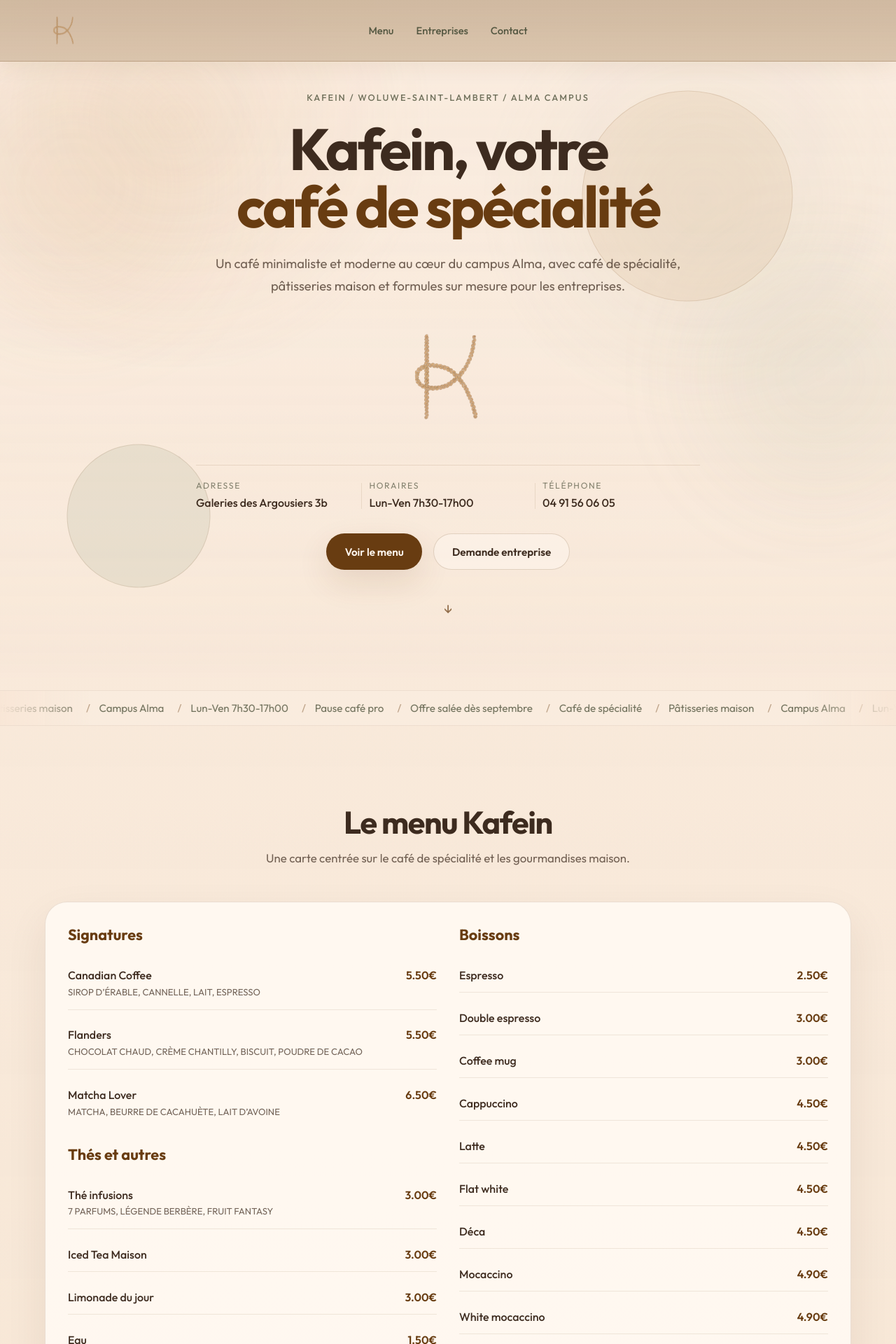
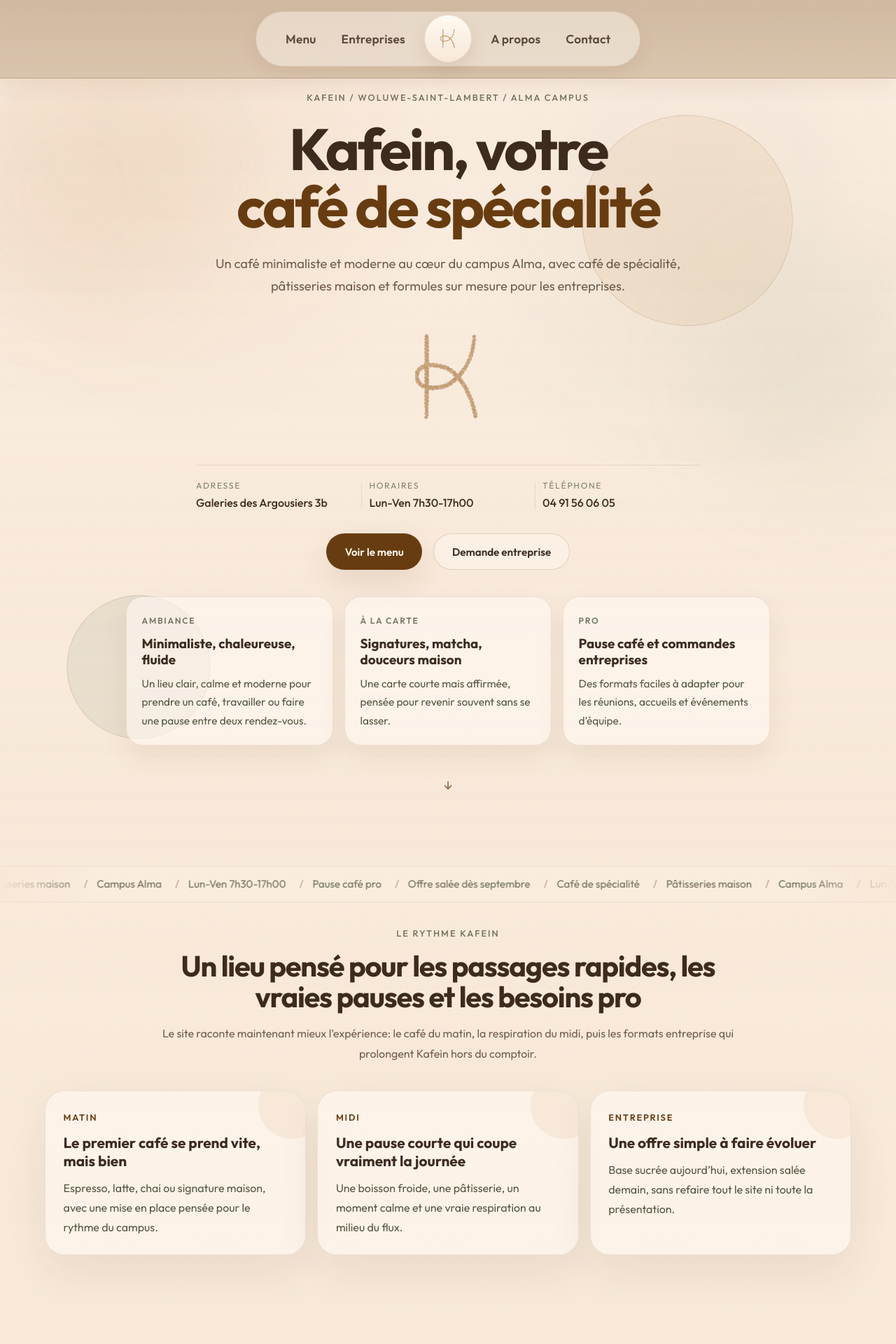
Before and after one commit to Kafein-s-team/Kafein, a React (Vite) app: page / in a window 1280 px wide. Shown: the top 1920 px of the page at 70% size. Built offline with nearby package versions, Linux system fonts and the light colour scheme.

Commit message:
Refine test branch navigation and visuals

```diff
--- a/index.html
+++ b/index.html
@@ -2,7 +2,7 @@
 <html lang="en">
   <head>
     <meta charset="UTF-8" />
-    <link rel="icon" type="image/svg+xml" href="/favicon.svg" />
+    <link rel="icon" type="image/png" href="/favicon.png" />
     <meta name="viewport" content="width=device-width, initial-scale=1.0" />
     <title>Kafein - Coffee & Pancakes Brussels</title>
   </head>
--- a/src/App.css
+++ b/src/App.css
@@ -186,11 +186,10 @@
   top: 0;
   left: 0;
   right: 0;
-  display: grid;
-  grid-template-columns: 1fr auto 1fr;
+  display: flex;
   justify-content: center;
   align-items: center;
-  padding: 1.1rem 5%;
+  padding: 1rem 5%;
   background:
     linear-gradient(180deg, rgba(104, 60, 17, 0.22), rgba(104, 60, 17, 0.14)),
     rgba(236, 218, 198, 0.9);
@@ -200,35 +199,77 @@
   z-index: 100;
 }
 
+.nav-shell {
+  display: grid;
+  grid-template-columns: minmax(0, 1fr) auto minmax(0, 1fr);
+  align-items: center;
+  gap: 0.75rem;
+  padding: 0.28rem;
+  border-radius: 999px;
+  background: rgba(255, 249, 242, 0.46);
+  border: 1px solid rgba(104, 60, 17, 0.1);
+  box-shadow: 0 12px 24px rgba(104, 60, 17, 0.08);
+  width: min(550px, calc(100% - 7rem));
+}
+
+.nav-group {
+  display: flex;
+  align-items: center;
+  gap: 0.35rem;
+  min-width: 0;
+}
+
+.nav-group-left {
+  justify-content: flex-end;
+}
+
+.nav-group-right {
+  justify-content: flex-start;
+}
+
+.nav-group a {
+  position: relative;
+  text-decoration: none;
+  color: rgba(61, 43, 31, 0.82);
+  font-size: 1.08rem;
+  font-weight: 600;
+  letter-spacing: 0.01em;
+  padding: 0.72rem 0.95rem;
+  border-radius: 999px;
+  transition:
+    color 0.25s ease,
+    background-color 0.25s ease,
+    transform 0.25s ease;
+}
+
+.nav-group a:hover {
+  color: var(--accent-strong);
+  background: rgba(255, 249, 242, 0.82);
+  transform: translateY(-1px);
+}
+
+.nav-links {
+  display: none;
+}
+
 .logo {
   display: inline-flex;
   align-items: center;
   text-decoration: none;
-  justify-self: start;
+  width: 68px;
+  height: 68px;
+  padding: 0.82rem;
+  border-radius: 999px;
+  background:
+    linear-gradient(180deg, rgba(255, 249, 242, 0.92), rgba(248, 230, 214, 0.8)),
+    rgba(255, 249, 242, 0.8);
+  border: 1px solid rgba(104, 60, 17, 0.12);
+  box-shadow: 0 12px 26px rgba(104, 60, 17, 0.12);
 }
 
 .logo-img {
-  height: 52px;
-  width: auto;
-}
-
-.nav-links {
-  display: flex;
-  gap: 2rem;
-  align-items: center;
-  justify-self: center;
-}
-
-.nav-links a {
-  text-decoration: none;
-  color: var(--text-secondary);
-  font-size: 0.92rem;
-  font-weight: 500;
-  transition: color 0.25s ease;
-}
-
-.nav-links a:hover {
-  color: var(--accent-strong);
+  width: 100%;
+  height: auto;
 }
 
 .mobile-menu-toggle {
@@ -238,6 +279,8 @@
   cursor: pointer;
   padding: 0.4rem;
   z-index: 101;
+  position: absolute;
+  right: 5%;
 }
 
 .hamburger {
@@ -433,6 +476,45 @@
   margin-top: 2rem;
 }
 
+.hero-panels {
+  margin-top: 2.4rem;
+  display: grid;
+  grid-template-columns: repeat(3, 1fr);
+  gap: 1rem;
+}
+
+.hero-panel {
+  padding: 1.35rem;
+  border-radius: 24px;
+  text-align: left;
+  background: rgba(255, 249, 242, 0.62);
+  border: 1px solid rgba(104, 60, 17, 0.1);
+  box-shadow: 0 18px 38px rgba(104, 60, 17, 0.08);
+  backdrop-filter: blur(10px);
+}
+
+.hero-panel-label {
+  display: inline-block;
+  color: rgba(85, 88, 66, 0.8);
+  font-size: 0.76rem;
+  font-weight: 600;
+  letter-spacing: 0.14em;
+  text-transform: uppercase;
+}
+
+.hero-panel h3 {
+  margin-top: 0.8rem;
+  font-size: 1.18rem;
+  line-height: 1.2;
+}
+
+.hero-panel p {
+  margin-top: 0.7rem;
+  color: var(--text-secondary);
+  font-size: 0.96rem;
+  line-height: 1.7;
+}
+
 .btn-primary,
 .btn-secondary {
   display: inline-flex;
@@ -573,6 +655,83 @@
   color: var(--text-muted);
   font-size: 1.05rem;
   line-height: 1.7;
+}
+
+.ritual-section {
+  padding: 1rem 5% 6rem;
+}
+
+.ritual-intro {
+  max-width: 820px;
+  margin: 0 auto;
+  text-align: center;
+}
+
+.ritual-intro h2 {
+  margin-top: 1rem;
+  font-size: 2.6rem;
+  line-height: 1.06;
+  letter-spacing: -0.03em;
+}
+
+.ritual-intro p {
+  margin-top: 1rem;
+  color: var(--text-muted);
+  line-height: 1.8;
+}
+
+.ritual-grid {
+  max-width: 1200px;
+  margin: 2.4rem auto 0;
+  display: grid;
+  grid-template-columns: repeat(3, 1fr);
+  gap: 1rem;
+}
+
+.ritual-card {
+  position: relative;
+  padding: 1.6rem;
+  border-radius: 28px;
+  background: rgba(255, 249, 242, 0.62);
+  border: 1px solid rgba(104, 60, 17, 0.1);
+  box-shadow: var(--shadow-card);
+  overflow: hidden;
+}
+
+.ritual-card::after {
+  content: '';
+  position: absolute;
+  right: -1.8rem;
+  top: -1.8rem;
+  width: 6rem;
+  height: 6rem;
+  border-radius: 999px;
+  background: rgba(211, 169, 122, 0.14);
+}
+
+.ritual-time {
+  display: inline-block;
+  color: var(--accent-strong);
+  font-size: 0.8rem;
+  font-weight: 600;
+  letter-spacing: 0.14em;
+  text-transform: uppercase;
+}
+
+.ritual-card h3 {
+  position: relative;
+  z-index: 1;
+  margin-top: 0.85rem;
+  font-size: 1.3rem;
+  line-height: 1.25;
+}
+
+.ritual-card p {
+  position: relative;
+  z-index: 1;
+  margin-top: 0.75rem;
+  color: var(--text-secondary);
+  line-height: 1.75;
 }
 
 .menu-section {
@@ -1094,6 +1253,8 @@
     font-size: 4.2rem;
   }
 
+  .hero-panels,
+  .ritual-grid,
   .hero-meta {
     grid-template-columns: 1fr;
     gap: 1rem;
@@ -1135,6 +1296,14 @@
     display: block;
   }
 
+  .nav-shell {
+    display: none;
+  }
+
+  .nav-group {
+    display: none;
+  }
+
   .nav-links {
     position: fixed;
     top: 0;
@@ -1149,6 +1318,8 @@
     background: rgba(255, 249, 242, 0.98);
     border-left: 1px solid var(--border);
     transition: right 0.3s ease;
+    border-radius: 0;
+    box-shadow: none;
   }
 
   .nav-links.mobile-open {
@@ -1156,8 +1327,18 @@
   }
 
   .nav-links a {
-    font-size: 1.1rem;
+    width: 100%;
+    font-size: 1.08rem;
     color: var(--text-primary);
+    padding: 0.2rem 0;
+    background: transparent;
+  }
+
+  .logo {
+    justify-self: start;
+    width: 62px;
+    height: 62px;
+    padding: 0.75rem;
   }
 
   .hero,
@@ -1182,6 +1363,14 @@
     font-size: 1rem;
   }
 
+  .hero-panels {
+    margin-top: 2rem;
+  }
+
+  .ritual-intro h2 {
+    font-size: 2.15rem;
+  }
+
   .feature-rail::before,
   .feature-rail::after {
     width: 4rem;
@@ -1197,7 +1386,8 @@
 
   .section-header h2,
   .about-content h2,
-  .location-card h2 {
+  .location-card h2,
+  .ritual-intro h2 {
     font-size: 2.1rem;
   }
 
@@ -1228,6 +1418,12 @@
   .location-card {
     padding: 1.5rem;
     border-radius: 24px;
+  }
+
+  .hero-panel,
+  .ritual-card {
+    padding: 1.35rem;
+    border-radius: 22px;
   }
 }
 
@@ -1260,7 +1456,8 @@
 
   .section-header h2,
   .about-content h2,
-  .location-card h2 {
+  .location-card h2,
+  .ritual-intro h2 {
     font-size: 1.8rem;
   }
 
--- a/src/App.jsx
+++ b/src/App.jsx
@@ -3,9 +3,13 @@
 import logo from '../assets/logo.png'
 import './App.css'
 
-const navigationLinks = [
+const navigationLeftLinks = [
   { label: 'Menu', href: '#menu' },
   { label: 'Entreprises', href: '#entreprises' },
+]
+
+const navigationRightLinks = [
+  { label: 'A propos', href: '#about' },
   { label: 'Contact', href: '#contact' },
 ]
 
@@ -83,6 +87,42 @@
   'Sirop : vanille, noisette, caramel, pain d’épice (+0.50€)',
   'Extra shot (+0.50€)',
   'Extra matcha (+1€)',
+]
+
+const heroPanels = [
+  {
+    label: 'Ambiance',
+    title: 'Minimaliste, chaleureuse, fluide',
+    description: 'Un lieu clair, calme et moderne pour prendre un café, travailler ou faire une pause entre deux rendez-vous.',
+  },
+  {
+    label: 'À la carte',
+    title: 'Signatures, matcha, douceurs maison',
+    description: 'Une carte courte mais affirmée, pensée pour revenir souvent sans se lasser.',
+  },
+  {
+    label: 'Pro',
+    title: 'Pause café et commandes entreprises',
+    description: 'Des formats faciles à adapter pour les réunions, accueils et événements d’équipe.',
+  },
+]
+
+const ritualMoments = [
+  {
+    time: 'Matin',
+    title: 'Le premier café se prend vite, mais bien',
+    description: 'Espresso, latte, chai ou signature maison, avec une mise en place pensée pour le rythme du campus.',
+  },
+  {
+    time: 'Midi',
+    title: 'Une pause courte qui coupe vraiment la journée',
+    description: 'Une boisson froide, une pâtisserie, un moment calme et une vraie respiration au milieu du flux.',
+  },
+  {
+    time: 'Entreprise',
+    title: 'Une offre simple à faire évoluer',
+    description: 'Base sucrée aujourd’hui, extension salée demain, sans refaire tout le site ni toute la présentation.',
+  },
 ]
 
 const aboutCards = [
@@ -171,6 +211,52 @@
   const opacity = useTransform(scrollYProgress, [0, 0.45], [1, 0])
 
   const toggleMenu = () => setMobileMenuOpen((current) => !current)
+
+  const scrollToSection = (href) => {
+    const target = document.querySelector(href)
+
+    if (!target) {
+      return
+    }
+
+    const startY = window.scrollY
+    const targetY = target.getBoundingClientRect().top + window.scrollY - 92
+    const distance = targetY - startY
+    const duration = 850
+    let startTime = null
+
+    const easeInOutCubic = (value) => {
+      if (value < 0.5) {
+        return 4 * value * value * value
+      }
+
+      return 1 - Math.pow(-2 * value + 2, 3) / 2
+    }
+
+    const step = (timestamp) => {
+      if (!startTime) {
+        startTime = timestamp
+      }
+
+      const elapsed = timestamp - startTime
+      const progress = Math.min(elapsed / duration, 1)
+      const easedProgress = easeInOutCubic(progress)
+
+      window.scrollTo(0, startY + distance * easedProgress)
+
+      if (progress < 1) {
+        window.requestAnimationFrame(step)
+      }
+    }
+
+    window.requestAnimationFrame(step)
+  }
+
+  const handleNavClick = (event, href) => {
+    event.preventDefault()
+    setMobileMenuOpen(false)
+    scrollToSection(href)
+  }
 
   const handleFormChange = (event) => {
     const { name, value, type, checked } = event.target
@@ -277,14 +363,46 @@
         animate={{ y: 0 }}
         transition={{ duration: 0.8, ease: 'easeOut' }}
       >
+        <div className="nav-shell">
+          <div className="nav-group nav-group-left">
+            {navigationLeftLinks.map((link, index) => (
+              <motion.a
+                key={link.href}
+                href={link.href}
+                initial={{ opacity: 0, y: -20 }}
+                animate={{ opacity: 1, y: 0 }}
+                transition={{ delay: 0.35 + index * 0.1 }}
+                onClick={(event) => handleNavClick(event, link.href)}
+              >
+                {link.label}
+              </motion.a>
+            ))}
+          </div>
+
           <motion.a
             className="logo"
             href="#top"
             whileHover={{ scale: 1.03 }}
-          onClick={() => setMobileMenuOpen(false)}
+            onClick={(event) => handleNavClick(event, '#top')}
           >
             <img src={logo} alt="Logo Kafein" className="logo-img" />
           </motion.a>
+
+          <div className="nav-group nav-group-right">
+            {navigationRightLinks.map((link, index) => (
+              <motion.a
+                key={link.href}
+                href={link.href}
+                initial={{ opacity: 0, y: -20 }}
+                animate={{ opacity: 1, y: 0 }}
+                transition={{ delay: 0.55 + index * 0.1 }}
+                onClick={(event) => handleNavClick(event, link.href)}
+              >
+                {link.label}
+              </motion.a>
+            ))}
+          </div>
+        </div>
 
         <motion.button
           className="mobile-menu-toggle"
@@ -298,14 +416,14 @@
         </motion.button>
 
         <div id="site-navigation" className={`nav-links ${mobileMenuOpen ? 'mobile-open' : ''}`}>
-          {navigationLinks.map((link, index) => (
+          {[...navigationLeftLinks, ...navigationRightLinks].map((link, index) => (
             <motion.a
               key={link.href}
               href={link.href}
               initial={{ opacity: 0, y: -20 }}
               animate={{ opacity: 1, y: 0 }}
-              transition={{ delay: 0.45 + index * 0.1 }}
-              onClick={() => setMobileMenuOpen(false)}
+              transition={{ delay: 0.35 + index * 0.08 }}
+              onClick={(event) => handleNavClick(event, link.href)}
             >
               {link.label}
             </motion.a>
@@ -416,6 +534,28 @@
           </motion.div>
 
           <motion.div
+            className="hero-panels"
+            initial={{ opacity: 0, y: 30 }}
+            animate={{ opacity: 1, y: 0 }}
+            transition={{ duration: 0.9, delay: 0.65 }}
+          >
+            {heroPanels.map((panel, index) => (
+              <motion.div
+                key={panel.title}
+                className="hero-panel"
+                initial={{ opacity: 0, y: 18 }}
+                animate={{ opacity: 1, y: 0 }}
+                transition={{ delay: 0.75 + index * 0.12, duration: 0.6 }}
+                whileHover={{ y: -4 }}
+              >
+                <span className="hero-panel-label">{panel.label}</span>
+                <h3>{panel.title}</h3>
+                <p>{panel.description}</p>
+              </motion.div>
+            ))}
+          </motion.div>
+
+          <motion.div
             className="scroll-indicator"
             animate={{ y: [0, 8, 0] }}
             transition={{ duration: 2, repeat: Infinity }}
@@ -453,6 +593,41 @@
           </motion.div>
         </div>
       </motion.section>
+
+      <section className="ritual-section">
+        <motion.div
+          className="ritual-intro"
+          initial={{ opacity: 0, y: 36 }}
+          whileInView={{ opacity: 1, y: 0 }}
+          viewport={{ once: true, margin: '-100px' }}
+          transition={{ duration: 0.8 }}
+        >
+          <span className="eyebrow">Le rythme Kafein</span>
+          <h2>Un lieu pensé pour les passages rapides, les vraies pauses et les besoins pro</h2>
+          <p>
+            Le site raconte maintenant mieux l’expérience: le café du matin, la respiration du midi,
+            puis les formats entreprise qui prolongent Kafein hors du comptoir.
+          </p>
+        </motion.div>
+
+        <div className="ritual-grid">
+          {ritualMoments.map((moment, index) => (
+            <motion.article
+              key={moment.time}
+              className="ritual-card"
+              initial={{ opacity: 0, y: 28 }}
+              whileInView={{ opacity: 1, y: 0 }}
+              viewport={{ once: true, margin: '-100px' }}
+              transition={{ duration: 0.7, delay: index * 0.12 }}
+              whileHover={{ y: -6 }}
+            >
+              <span className="ritual-time">{moment.time}</span>
+              <h3>{moment.title}</h3>
+              <p>{moment.description}</p>
+            </motion.article>
+          ))}
+        </div>
+      </section>
 
       <section id="menu" className="menu-section">
         <motion.div
```
Also changed, not shown: public/favicon.png (added). Lines whose indentation alone changed are shown as unchanged.
